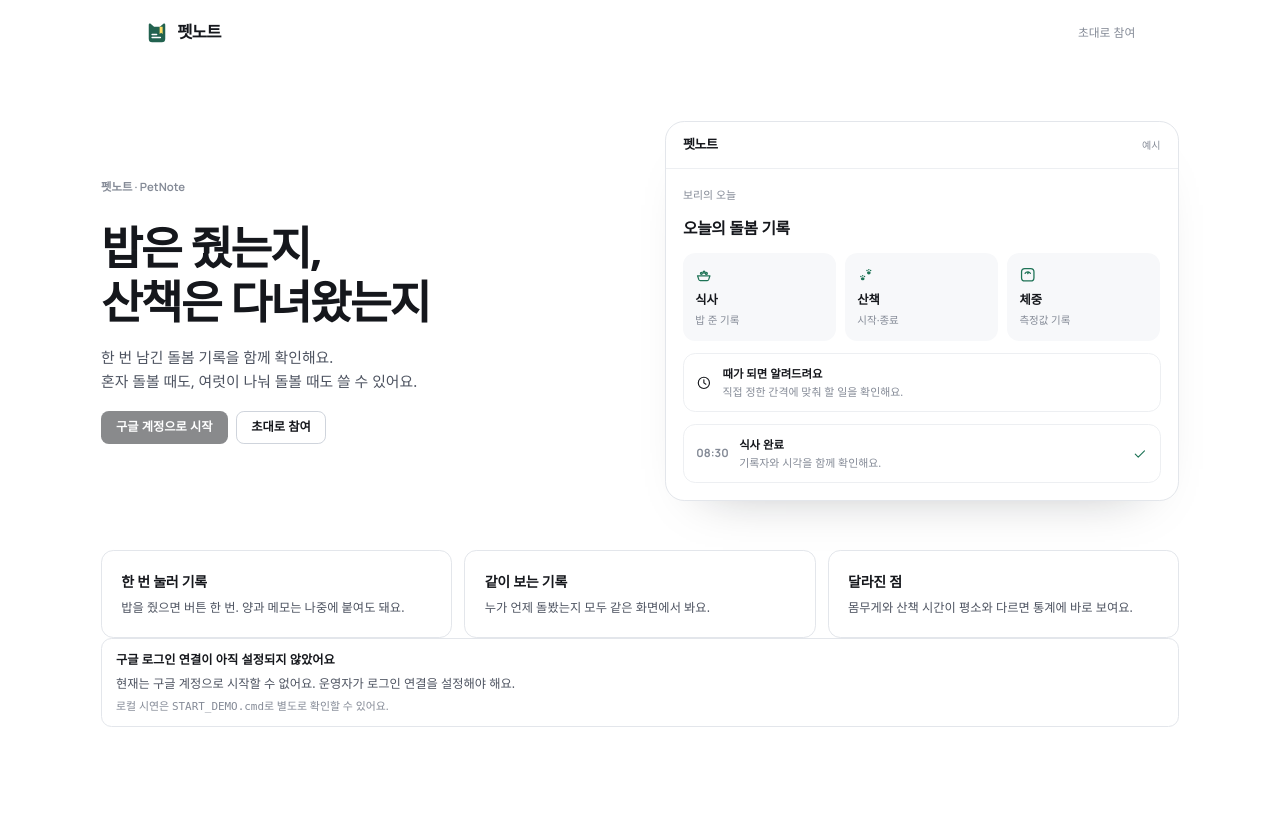
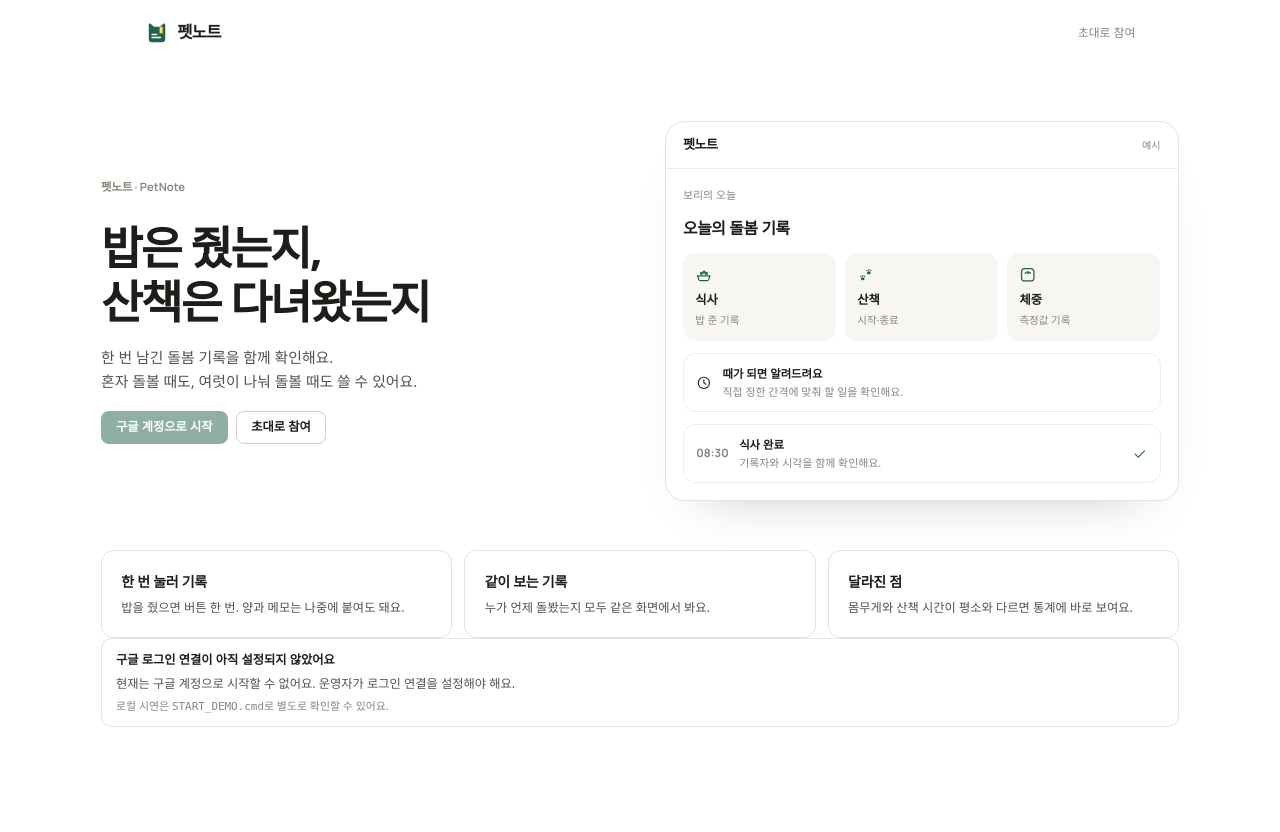
Before and after one commit to tssvip21/software-engineering-blog, a Django app: page / in a window 1280 px wide. Run offline with Django 5.2, Linux system fonts and the light colour scheme; some web fonts are replaced.

Commit message:
색감 조정: 따뜻한 미색 바탕, 로고 초록을 버튼과 선택 표시에
Co-Authored-By: Claude Opus 5.5 <noreply@anthropic.com>

```diff
--- a/static/care/petnote.css
+++ b/static/care/petnote.css
@@ -5,30 +5,30 @@
 @font-face{font-family:"Pretendard";src:url("fonts/PretendardVariable.woff2") format("woff2");font-weight:100 900;font-style:normal;font-display:swap}
 @font-face{font-family:"Manrope";src:url("fonts/ManropeLatin.woff2") format("woff2");font-weight:400 800;font-style:normal;font-display:swap}
 
-/* 색: 차가운 회백 바탕, 먹색 글자와 버튼, 초록은 선택 표시와 기록 버튼에만. 노랑은 로고에만 있다. */
+/* 색: 따뜻한 미색 바탕, 갈색이 도는 먹색 글자, 로고 초록(#22624F)을 버튼과 선택 표시에 쓴다. 로고 노랑은 글자 선택 바탕에만. */
 :root{
-  --page:#F4F5F7; --side:#FFFFFF; --surface:#FFFFFF; --fill:#EEF0F3; --fill-2:#F7F8FA;
-  --line:#E3E6EB; --line-soft:#EDEFF2; --line-strong:#CFD4DC;
-  --ink:#15171C; --ink-2:#4D5360; --ink-3:#858B97; --ink-4:#B4B9C2;
-  --primary:#15171C; --primary-hover:#000000; --on-primary:#FFFFFF;
-  --select:#E2F1E9; --select-ink:#145A42; --select-icon:#1E7356;
-  --quick-bg:#E2F1E9; --quick-fg:#145A42; --quick-hover:#D2E9DC;
-  --highlight:#E2F1E9;
-  --banner-bg:#15171C; --banner-ink:#BFC4CC; --banner-strong:#FFFFFF; --banner-line:#15171C;
-  --nutrition:#DE6A25; --nutrition-soft:#FFEFE4;
-  --activity:#356FDD; --activity-soft:#E9F0FE;
-  --wellbeing:#8654D6; --wellbeing-soft:#F2ECFD;
-  --living:#0F937C; --living-soft:#DFF3EE;
-  --danger:#C62F43; --danger-soft:#FDECEE; --warn:#9A5B00; --warn-soft:#FFF1DC;
-  --toast:#15171C; --toast-link:#8FDDBB; --toast-muted:#BFC4CC;
-  --scrim:rgba(14,16,22,.42); --ring:rgba(30,115,86,.22);
-  --page-glass:rgba(244,245,247,.88);
+  --page:#FAF8F4; --side:#FFFFFF; --surface:#FFFFFF; --fill:#F1EEE8; --fill-2:#F8F6F2;
+  --line:#E8E3DA; --line-soft:#F0ECE5; --line-strong:#D4CEC3;
+  --ink:#1F1D1A; --ink-2:#55504A; --ink-3:#8A847B; --ink-4:#B8B2A8;
+  --primary:#22624F; --primary-hover:#1A4E3F; --on-primary:#FFFFFF;
+  --select:#E3F0E9; --select-ink:#1A4E3F; --select-icon:#22624F;
+  --quick-bg:#E3F0E9; --quick-fg:#1A4E3F; --quick-hover:#D3E7DC;
+  --highlight:#FFF1B8;
+  --banner-bg:#22624F; --banner-ink:#CFE3D9; --banner-strong:#FFFFFF; --banner-line:#22624F;
+  --nutrition:#D2692E; --nutrition-soft:#FBEEE4;
+  --activity:#3F6FC6; --activity-soft:#EAF0FB;
+  --wellbeing:#8459C4; --wellbeing-soft:#F1ECFA;
+  --living:#1C8A73; --living-soft:#E2F2EC;
+  --danger:#C23A45; --danger-soft:#FCECEC; --warn:#94600A; --warn-soft:#FFF3DA;
+  --toast:#1F1D1A; --toast-link:#9FDCC0; --toast-muted:#CFC9BF;
+  --scrim:rgba(24,20,15,.42); --ring:rgba(34,98,79,.22);
+  --page-glass:rgba(255,255,255,.88);
   --logo-plate:transparent;
   --sans:"Pretendard","Apple SD Gothic Neo","Malgun Gothic",system-ui,sans-serif;
   --num:"Manrope","Pretendard",system-ui,sans-serif;
   --r-control:0.5625rem; --r-panel:0.875rem; --r-dialog:1.125rem;
   --topbar-h:3.5rem; --sidebar-w:248px; --sticky-top:1.75rem;
-  --shadow-pop:0 1.5rem 3.75rem -24px rgba(14,16,22,.32),0 0 0 1px rgba(14,16,22,.06);
+  --shadow-pop:0 1.5rem 3.75rem -24px rgba(24,20,15,.32),0 0 0 1px rgba(24,20,15,.06);
   color-scheme:light;
 }
 /* ── 기본 ─────────────────────────────────────────── */
@@ -470,7 +470,7 @@ body.public-shell{background:var(--page)}
 .landing-description{font-size:1.0625rem;color:var(--ink-2)}
 .landing-actions{display:flex;flex-wrap:wrap;gap:0.625rem}
 .landing-actions form{margin:0}
-.service-preview{border:1px solid var(--line);border-radius:1.375rem;background:var(--surface);box-shadow:0 1.875rem 3.75rem -40px rgba(14,16,22,.35);overflow:hidden}
+.service-preview{border:1px solid var(--line);border-radius:1.375rem;background:var(--surface);box-shadow:0 1.875rem 3.75rem -40px rgba(24,20,15,.35);overflow:hidden}
 .service-preview>header{display:flex;align-items:center;justify-content:space-between;padding:0.875rem 1.25rem;border-bottom:1px solid var(--line-soft)}
 .service-preview .brand{font-size:0.9375rem}
 .sample-label{font-size:0.7188rem;color:var(--ink-3)}
@@ -877,7 +877,7 @@ body.public-shell{background:var(--page)}
 }
 
 /* ── 오늘: B 구성 (흰 바탕 · 굵은 선 구역 · 회색 타일 · 한 줄 기록) ── */
-:root{--page:#FFFFFF;--side:#F6F7F9;--tile:#F5F6F8;--tile-hover:#EDF0F3;--strip-todo:#F3D9C7}
+:root{--page:#FFFFFF;--side:#F8F6F1;--tile:#F6F3EE;--tile-hover:#EFEBE3;--strip-todo:#F3D9C7}
 .nav-list a[aria-current="page"]{position:relative;background:transparent;color:var(--ink);font-weight:800}
 .nav-list a[aria-current="page"]::before{content:"";position:absolute;left:0;top:0.5625rem;bottom:0.5625rem;width:0.1875rem;border-radius:2px;background:var(--select-icon)}
 .nav-list a:hover{background:transparent}
```
